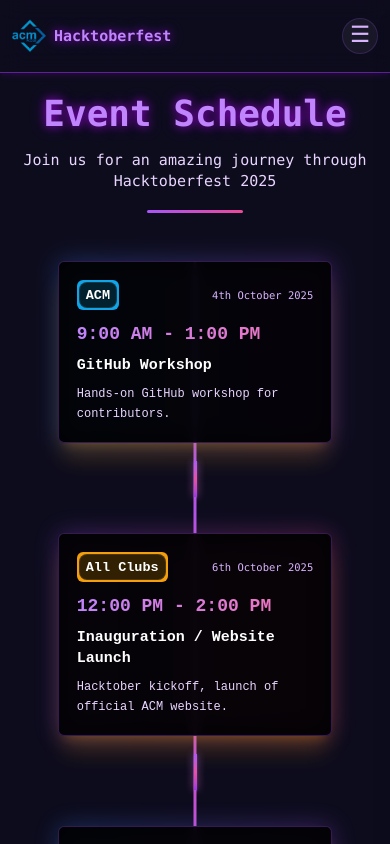
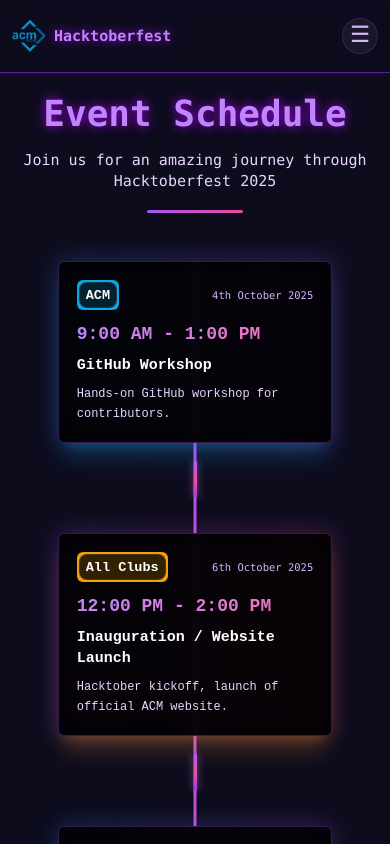
Before and after one commit to Krushnakant-08/Hacktober-frontend, a React (Create React App) app: page /schedule in a window 390 px wide. Shown: the top 844 px of the page. Built offline with nearby package versions, Linux system fonts and the light colour scheme.

Commit message:
made mobile rrsponsive

```diff
--- a/src/components/EventCard.js
+++ b/src/components/EventCard.js
@@ -11,6 +11,19 @@
   // All Clubs -> amber
   if (key.includes('all')) return 'bg-amber-500';
   return 'bg-purple-500';
+};
+
+const getClubShadowClasses = (club) => {
+  if (!club) return 'shadow-purple-500/20';
+  const key = club.toLowerCase();
+  // ACM and ACM-W -> sky blue shadow
+  if (key.includes('acmw') || key.includes('acm-w')) return 'shadow-sky-500/20';
+  if (key.includes('acm')) return 'shadow-sky-500/20';
+  // GDGC -> green shadow
+  if (key.includes('gdgc') || key.includes('gdg')) return 'shadow-green-500/20';
+  // All Clubs -> amber shadow
+  if (key.includes('all')) return 'shadow-amber-500/20';
+  return 'shadow-purple-500/20';
 };
 
 function EventCard({ event, index, getEventTypeColor }) {
@@ -30,7 +43,7 @@
           <div className={`absolute inset-0 bg-gradient-to-r ${getEventTypeColor(event.type)} rounded-xl blur-md opacity-30 group-hover:opacity-50 transition-opacity duration-300`}></div>
 
           {/* Main Card */}
-          <div className="relative bg-black/80 backdrop-blur-sm border border-purple-500/30 rounded-xl p-8 shadow-2xl shadow-amber-500/20">
+          <div className={`relative bg-black/80 backdrop-blur-sm border border-purple-500/30 rounded-xl p-8 shadow-2xl ${getClubShadowClasses(event.club)}`}>
             {/* Card Header */}
             <div className="flex items-center justify-between mb-6">
               <div className="flex items-center gap-3">
--- a/src/components/MobileEventCard.js
+++ b/src/components/MobileEventCard.js
@@ -13,6 +13,19 @@
   return 'bg-purple-500';
 };
 
+const getClubShadowClasses = (club) => {
+  if (!club) return 'shadow-purple-500/20';
+  const key = club.toLowerCase();
+  // ACM and ACM-W -> sky blue shadow
+  if (key.includes('acmw') || key.includes('acm-w')) return 'shadow-sky-500/20';
+  if (key.includes('acm')) return 'shadow-sky-500/20';
+  // GDGC -> green shadow
+  if (key.includes('gdgc') || key.includes('gdg')) return 'shadow-green-500/20';
+  // All Clubs -> amber shadow
+  if (key.includes('all')) return 'shadow-amber-500/20';
+  return 'shadow-purple-500/20';
+};
+
 function MobileEventCard({ event, index, getEventTypeColor, isLast }) {
   return (
     <div className="relative w-3/4 mx-auto">
@@ -22,7 +35,7 @@
         <div className={`absolute inset-0 bg-gradient-to-r ${getEventTypeColor(event.type)} rounded-lg blur-md opacity-30 group-hover:opacity-50 transition-opacity duration-300`}></div>
 
         {/* Main Card */}
-        <div className="relative bg-black/90 backdrop-blur-sm border border-purple-500/30 rounded-lg p-6 shadow-xl shadow-amber-500/20">
+        <div className={`relative bg-black/90 backdrop-blur-sm border border-purple-500/30 rounded-lg p-6 shadow-xl ${getClubShadowClasses(event.club)}`}>
           {/* Card Header */}
           <div className="flex items-center justify-between mb-4">
             <div className="flex items-center gap-2">
--- a/src/pages/schedule.js
+++ b/src/pages/schedule.js
@@ -76,7 +76,7 @@
 
         {/* Footer CTA */}
         <div className="text-center mt-20">
-          <div className="bg-black/60 backdrop-blur-sm border border-purple-500/30 rounded-2xl p-8 shadow-xl">
+          <div className="bg-[rgba(20,20,30,0.95)] backdrop-blur-sm border border-purple-500/30 rounded-2xl p-8 shadow-xl shadow-purple-500/20">
             <h3 className="text-3xl font-bold text-transparent bg-gradient-to-r from-purple-400 to-pink-400 bg-clip-text mb-4">
               Ready to Join?
             </h3>
```
